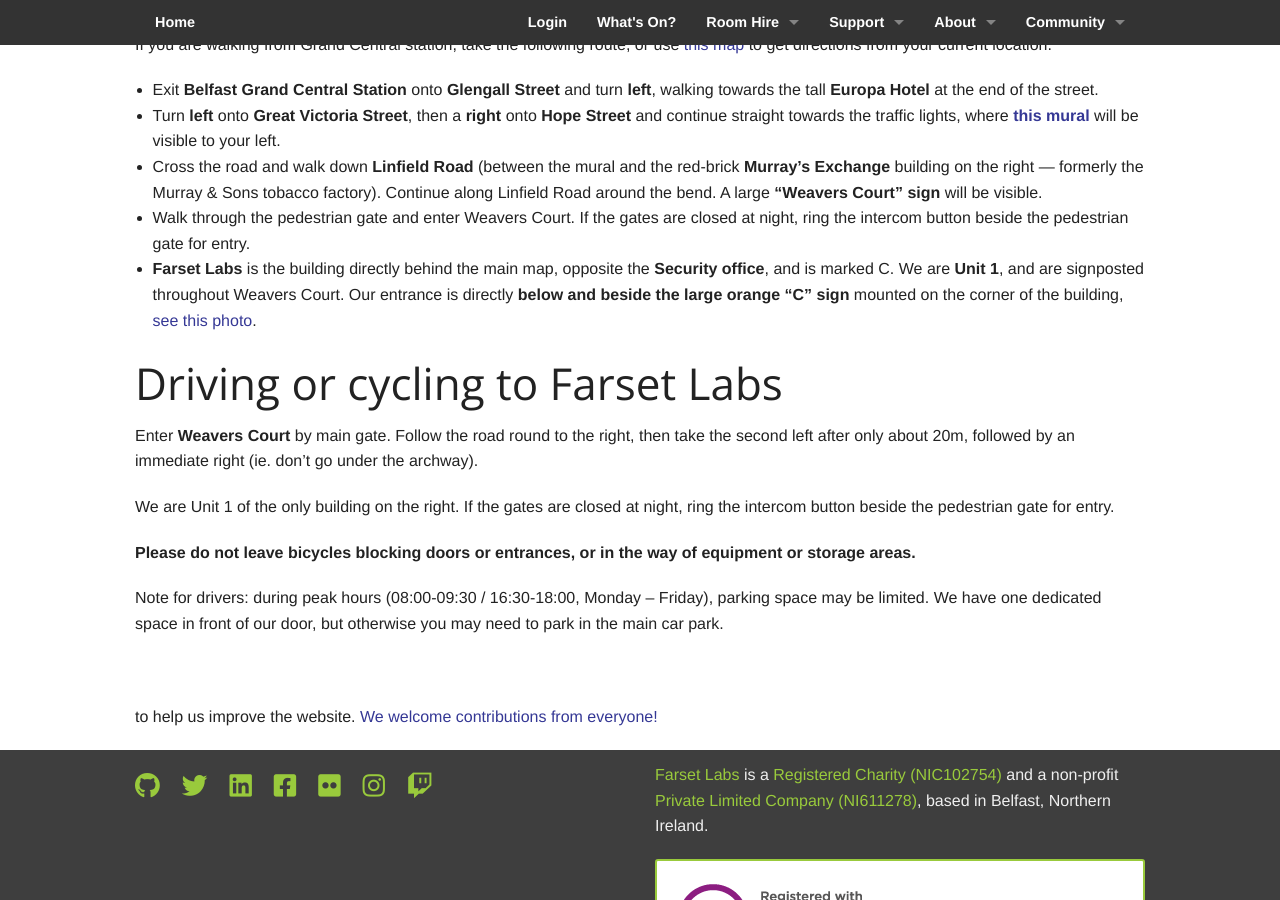
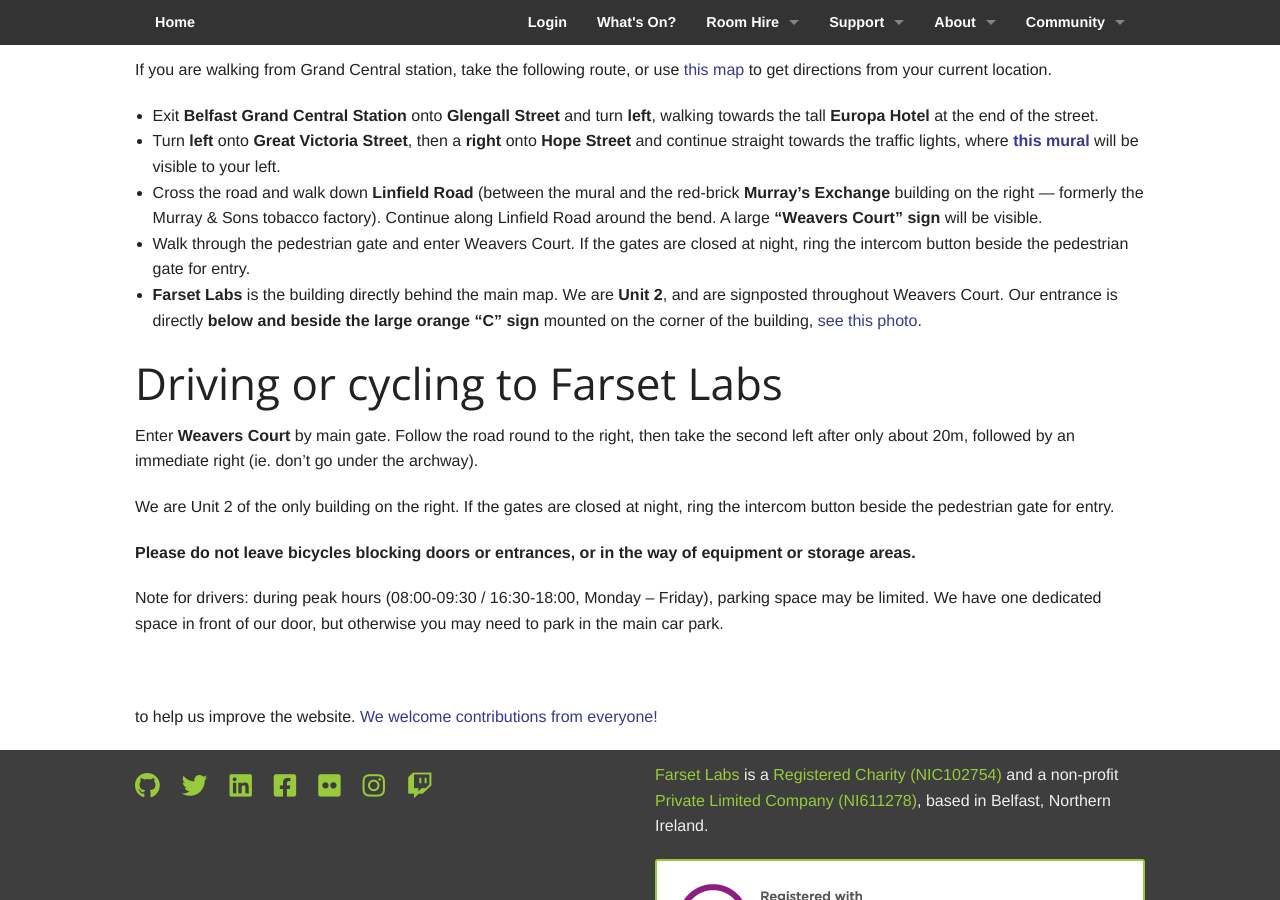
Before and after one commit to FarsetLabs/farsetlabs.github.io, a Jekyll site: the page built from about/getting_here.md, in a window 1280 px wide and 900 px high, scrolled down 1160 px. Built offline with Jekyll 4.4.1, drawn with Linux system fonts in a browser that asks for light colours; nearby versions of some CDN libraries; some of the changed text lies outside the part shown.

Commit message:
update address

```diff
--- a/about/getting_here.md
+++ b/about/getting_here.md
@@ -8,7 +8,7 @@
 
 # How to Find Farset Labs
 
-**Farset Labs** is located in **Unit 1, Weavers Court Business Park, Belfast,
+**Farset Labs** is located in **Unit 2A-2B, Weavers Court Business Park, Belfast,
 BT12 5GH**, in the centre of Belfast in Northern Ireland. We are a fifteen-minute
 walk from the **Belfast Grand Central train & bus station** and a ten-minute
 drive from **George Best (Belfast City) Airport**.
@@ -31,7 +31,7 @@
 - Turn **left** onto **Great Victoria Street**, then a **right** onto **Hope Street** and continue straight towards the traffic lights, where [**this mural**](/assets/img/mural.png) will be visible to your left.
 - Cross the road and walk down **Linfield Road** (between the mural and the red-brick **Murray's Exchange** building on the right — formerly the Murray & Sons tobacco factory). Continue along Linfield Road around the bend. A large **“Weavers Court” sign** will be visible.
 - Walk through the pedestrian gate and enter Weavers Court. If the gates are closed at night, ring the intercom button beside the pedestrian gate for entry.
-- **Farset Labs** is the building directly behind the main map, opposite the **Security office**, and is marked C. We are **Unit 1**, and are signposted throughout Weavers Court. Our entrance is directly **below and beside the large orange "C" sign** mounted on the corner of the building, [see this photo](/assets/img/door-instruction.png).
+- **Farset Labs** is the building directly behind the main map. We are **Unit 2**, and are signposted throughout Weavers Court. Our entrance is directly **below and beside the large orange "C" sign** mounted on the corner of the building, [see this photo](/assets/img/door-instruction.png).
 
 # Driving or cycling to Farset Labs
 
@@ -39,7 +39,7 @@
 take the second left after only about 20m, followed by an immediate right (ie.
 don't go under the archway).
 
-We are Unit 1 of the only building on the right. If the gates are closed at night, ring the intercom button beside the pedestrian gate for entry.
+We are Unit 2 of the only building on the right. If the gates are closed at night, ring the intercom button beside the pedestrian gate for entry.
 
 **Please do not leave bicycles blocking doors or entrances, or in the way of
 equipment or storage areas.**
```
Also changed, not shown: community/cctv.md (+1 -1 lines).
